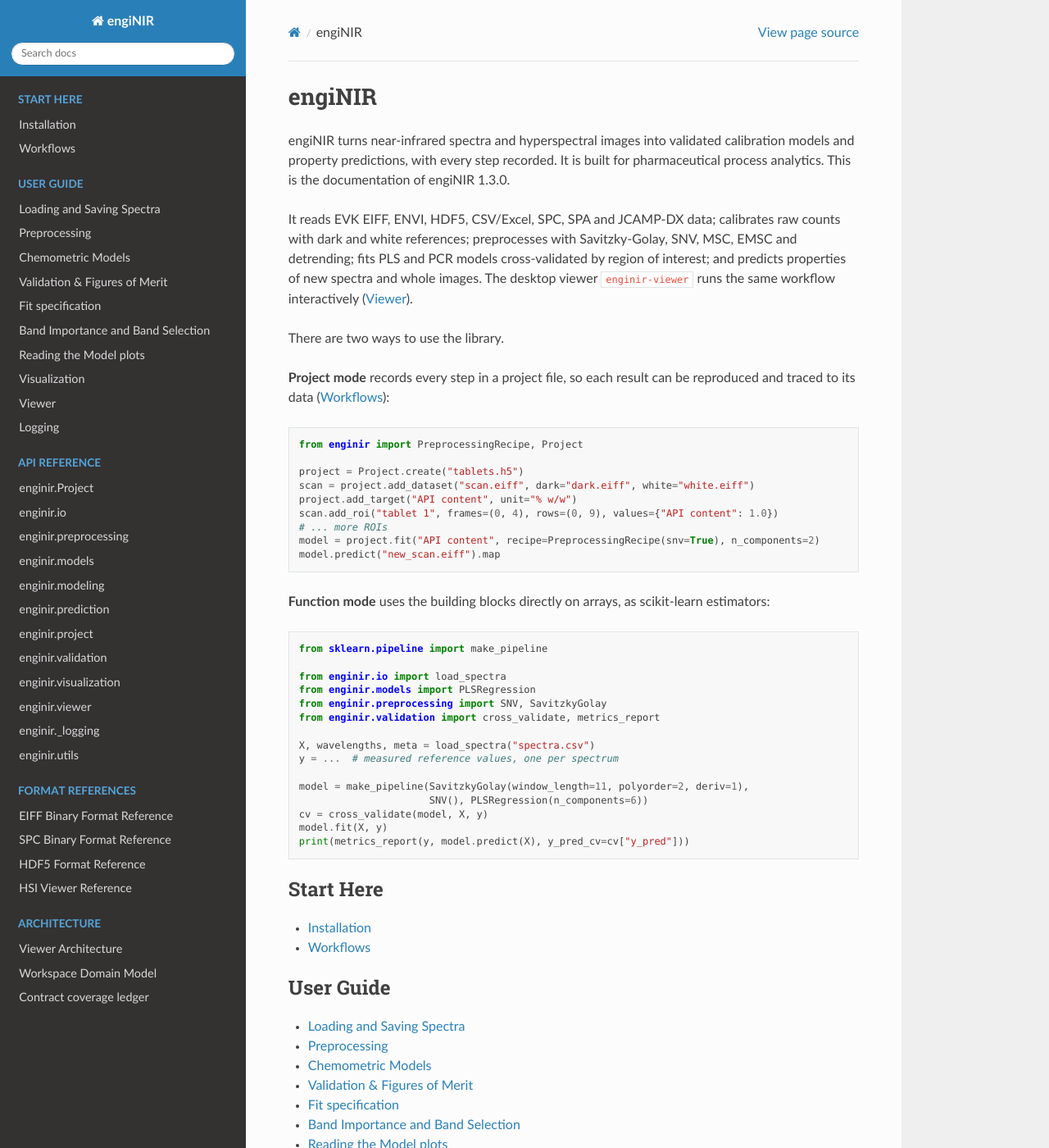
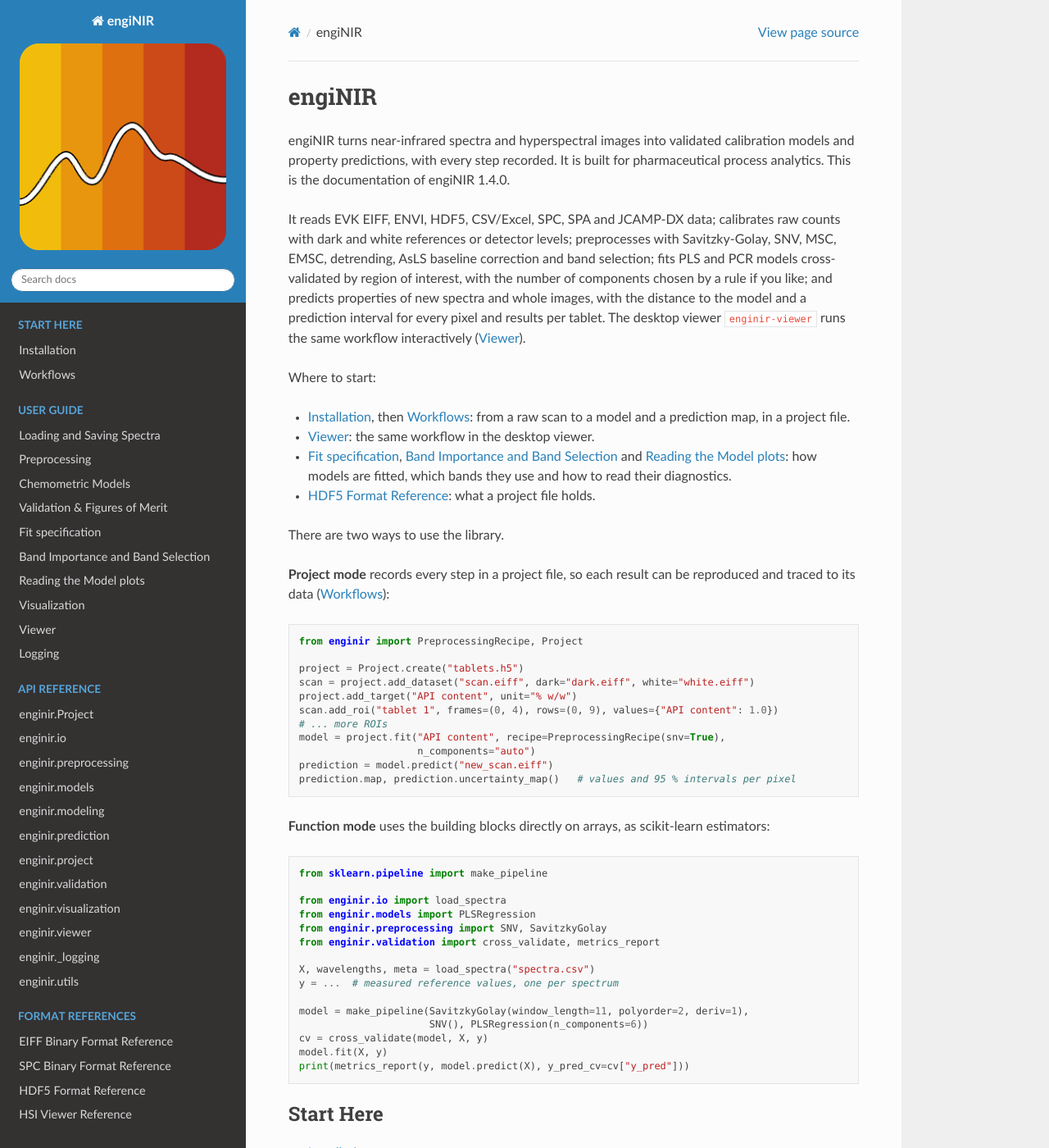
Before and after one commit to TUstudents/engiNIR, a Sphinx documentation site: the page built from docs/index.rst, in a window 1280 px wide and 1400 px high. Shown: the whole window at 82% size. Built offline with Sphinx 7.4.7 and the Read the Docs theme 3.1.0, drawn with Linux system fonts in a browser that asks for light colours.

Commit message:
engiNIR 1.4.0
- Icon from amber to deep red, short to long wavelengths (was reversed);
  logo and favicon in the documentation
- README and documentation start page describe the 1.4 workflow
- CHANGELOG 1.4.0 with compatibility notes; version 1.4.0

```diff
--- a/docs/conf.py
+++ b/docs/conf.py
@@ -64,6 +64,8 @@ html_theme_options = {
     "titles_only": False,
 }
 html_static_path = ["_static"]
+html_logo = "_static/enginir_icon.png"
+html_favicon = "_static/enginir_icon.png"
 
 # ---------------------------------------------------------------------------
 # Source
--- a/docs/index.rst
+++ b/docs/index.rst
@@ -7,11 +7,24 @@ built for pharmaceutical process analytics. This is the documentation of
 engiNIR |release|.
 
 It reads EVK EIFF, ENVI, HDF5, CSV/Excel, SPC, SPA and JCAMP-DX data;
-calibrates raw counts with dark and white references; preprocesses with
-Savitzky-Golay, SNV, MSC, EMSC and detrending; fits PLS and PCR models
-cross-validated by region of interest; and predicts properties of new spectra
-and whole images. The desktop viewer ``enginir-viewer`` runs the same workflow
+calibrates raw counts with dark and white references or detector levels;
+preprocesses with Savitzky-Golay, SNV, MSC, EMSC, detrending, AsLS baseline
+correction and band selection; fits PLS and PCR models cross-validated by
+region of interest, with the number of components chosen by a rule if you
+like; and predicts properties of new spectra and whole images, with the
+distance to the model and a prediction interval for every pixel and results
+per tablet. The desktop viewer ``enginir-viewer`` runs the same workflow
 interactively (:doc:`user_guide/viewer`).
+
+Where to start:
+
+- :doc:`user_guide/installation`, then :doc:`user_guide/workflows`: from a
+  raw scan to a model and a prediction map, in a project file.
+- :doc:`user_guide/viewer`: the same workflow in the desktop viewer.
+- :doc:`user_guide/fit_specification`, :doc:`user_guide/band_selection` and
+  :doc:`user_guide/model_plots`: how models are fitted, which bands they use
+  and how to read their diagnostics.
+- :doc:`hdf5_format`: what a project file holds.
 
 There are two ways to use the library.
 
@@ -27,8 +40,10 @@ reproduced and traced to its data (:doc:`user_guide/workflows`):
    project.add_target("API content", unit="% w/w")
    scan.add_roi("tablet 1", frames=(0, 4), rows=(0, 9), values={"API content": 1.0})
    # ... more ROIs
-   model = project.fit("API content", recipe=PreprocessingRecipe(snv=True), n_components=2)
-   model.predict("new_scan.eiff").map
+   model = project.fit("API content", recipe=PreprocessingRecipe(snv=True),
+                       n_components="auto")
+   prediction = model.predict("new_scan.eiff")
+   prediction.map, prediction.uncertainty_map()   # values and 95 % intervals per pixel
 
 **Function mode** uses the building blocks directly on arrays, as
 scikit-learn estimators:
--- a/pyproject.toml
+++ b/pyproject.toml
@@ -4,7 +4,7 @@ build-backend = "uv_build"
 
 [project]
 name = "enginir"
-version = "1.3.0"
+version = "1.4.0"
 description = "engiNIR: chemometric tools and project-backed workflows for NIR spectra and hyperspectral imaging"
 readme = "README.md"
 authors = [{ name = "Johannes Poms" }]
```
Also changed, not shown: CHANGELOG.md (+16 -1 lines), README.md (+58 -20 lines), docs/_static/enginir_icon.png (added), docs/_static/enginir_spectrum.ico, docs/_static/icon_spectrum.svg, docs/_static/icon_spectrum_flat.svg, src/enginir/_resources/enginir.ico.
